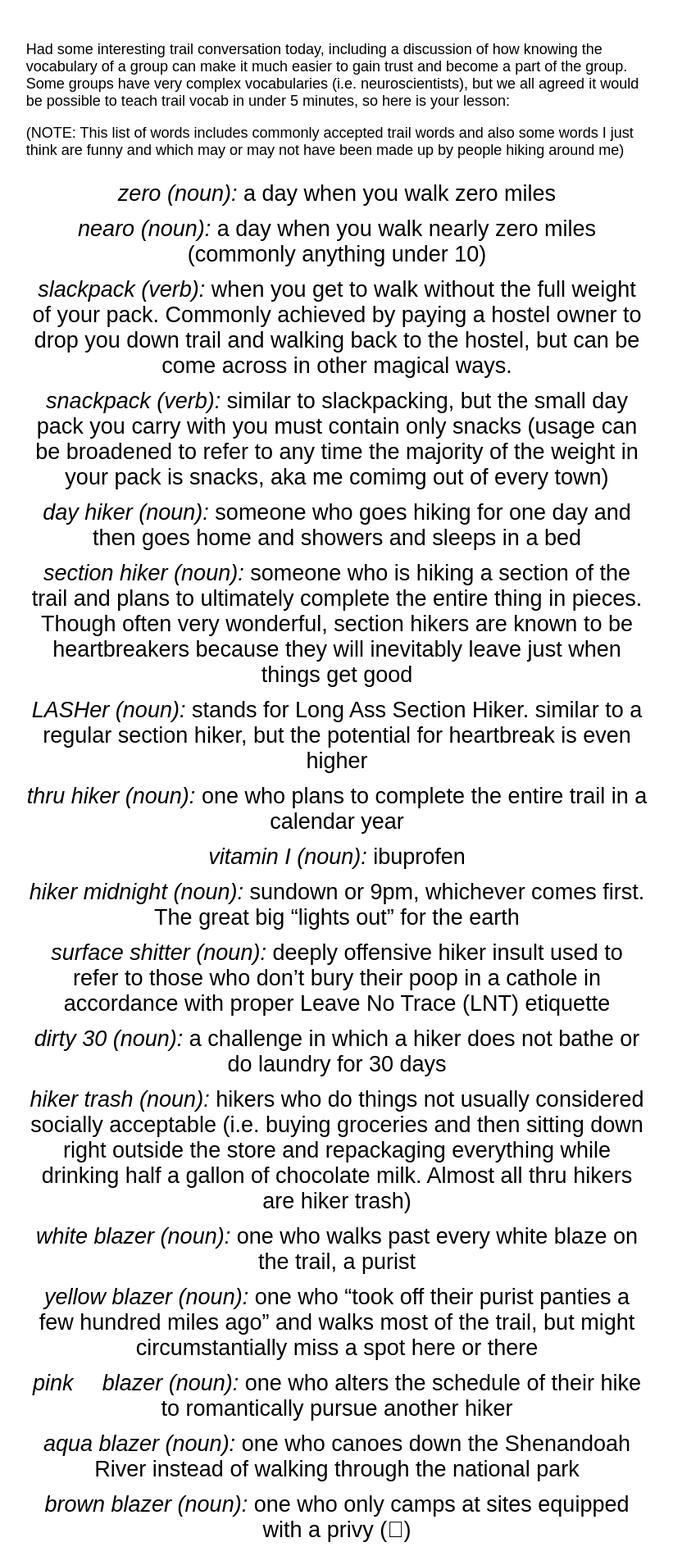
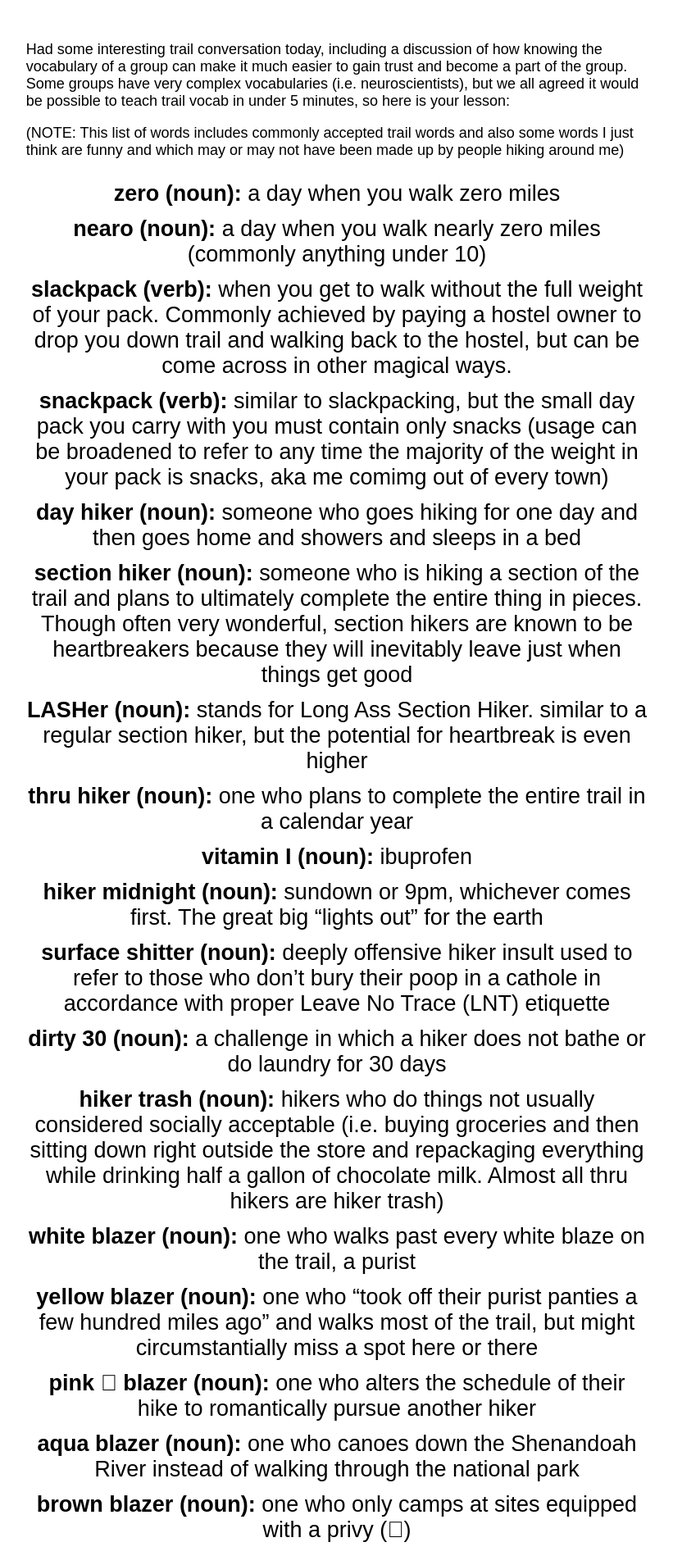
Before and after one commit to margo73465/where-is-margo, a Jekyll site: the page built from _posts/2017-05-27-jenkins-shelter.md, in a window 1280 px wide. Shown: the whole page at 82% size, without its empty margins (229-1050 px from the left). Built offline with Jekyll 4.4.1, drawn with Linux system fonts in a browser that asks for light colours.

Commit message:
Italics to bold

```diff
--- a/_posts/2017-05-27-jenkins-shelter.md
+++ b/_posts/2017-05-27-jenkins-shelter.md
@@ -7,21 +7,21 @@ Had some interesting trail conversation today, including a discussion of how kno
 
 (NOTE: This list of words includes commonly accepted trail words and also some words I just think are funny and which may or may not have been made up by people hiking around me)
 
-- *zero (noun):* a day when you walk zero miles
-- *nearo (noun):* a day when you walk nearly zero miles (commonly anything under 10)
-- *slackpack (verb):* when you get to walk without the full weight of your pack. Commonly achieved by paying a hostel owner to drop you down trail and walking back to the hostel, but can be come across in other magical ways.
-- *snackpack (verb):* similar to slackpacking, but the small day pack you carry with you must contain only snacks (usage can be broadened to refer to any time the majority of the weight in your pack is snacks, aka me comimg out of every town)
-- *day hiker (noun):* someone who goes hiking for one day and then goes home and showers and sleeps in a bed
-- *section hiker (noun):* someone who is hiking a section of the trail and plans to ultimately complete the entire thing in pieces. Though often very wonderful, section hikers are known to be heartbreakers because they will inevitably leave just when things get good
-- *LASHer (noun):* stands for Long Ass Section Hiker. similar to a regular section hiker, but the potential for heartbreak is even higher
-- *thru hiker (noun):* one who plans to complete the entire trail in a calendar year
-- *vitamin I (noun):* ibuprofen
-- *hiker midnight (noun):* sundown or 9pm, whichever comes first. The great big "lights out" for the earth
-- *surface shitter (noun):* deeply offensive hiker insult used to refer to those who don't bury their poop in a cathole in accordance with proper Leave No Trace (LNT) etiquette
-- *dirty 30 (noun):* a challenge in which a hiker does not bathe or do laundry for 30 days
-- *hiker trash (noun):* hikers who do things not usually considered socially acceptable (i.e. buying groceries and then sitting down right outside the store and repackaging everything while drinking half a gallon of chocolate milk. Almost all thru hikers are hiker trash)
-- *white blazer (noun):* one who walks past every white blaze on the trail, a purist
-- *yellow blazer (noun):* one who "took off their purist panties a few hundred miles ago" and walks most of the trail, but might circumstantially miss a spot here or there
-- *pink  blazer (noun):* one who alters the schedule of their hike to romantically pursue another hiker
-- *aqua blazer (noun):* one who canoes down the Shenandoah River instead of walking through the national park
-- *brown blazer (noun):* one who only camps at sites equipped with a privy ()
+- **zero (noun):** a day when you walk zero miles
+- **nearo (noun):** a day when you walk nearly zero miles (commonly anything under 10)
+- **slackpack (verb):** when you get to walk without the full weight of your pack. Commonly achieved by paying a hostel owner to drop you down trail and walking back to the hostel, but can be come across in other magical ways.
+- **snackpack (verb):** similar to slackpacking, but the small day pack you carry with you must contain only snacks (usage can be broadened to refer to any time the majority of the weight in your pack is snacks, aka me comimg out of every town)
+- **day hiker (noun):** someone who goes hiking for one day and then goes home and showers and sleeps in a bed
+- **section hiker (noun):** someone who is hiking a section of the trail and plans to ultimately complete the entire thing in pieces. Though often very wonderful, section hikers are known to be heartbreakers because they will inevitably leave just when things get good
+- **LASHer (noun):** stands for Long Ass Section Hiker. similar to a regular section hiker, but the potential for heartbreak is even higher
+- **thru hiker (noun):** one who plans to complete the entire trail in a calendar year
+- **vitamin I (noun):** ibuprofen
+- **hiker midnight (noun):** sundown or 9pm, whichever comes first. The great big "lights out" for the earth
+- **surface shitter (noun):** deeply offensive hiker insult used to refer to those who don't bury their poop in a cathole in accordance with proper Leave No Trace (LNT) etiquette
+- **dirty 30 (noun):** a challenge in which a hiker does not bathe or do laundry for 30 days
+- **hiker trash (noun):** hikers who do things not usually considered socially acceptable (i.e. buying groceries and then sitting down right outside the store and repackaging everything while drinking half a gallon of chocolate milk. Almost all thru hikers are hiker trash)
+- **white blazer (noun):** one who walks past every white blaze on the trail, a purist
+- **yellow blazer (noun):** one who "took off their purist panties a few hundred miles ago" and walks most of the trail, but might circumstantially miss a spot here or there
+- **pink  blazer (noun):** one who alters the schedule of their hike to romantically pursue another hiker
+- **aqua blazer (noun):** one who canoes down the Shenandoah River instead of walking through the national park
+- **brown blazer (noun):** one who only camps at sites equipped with a privy ()
```
